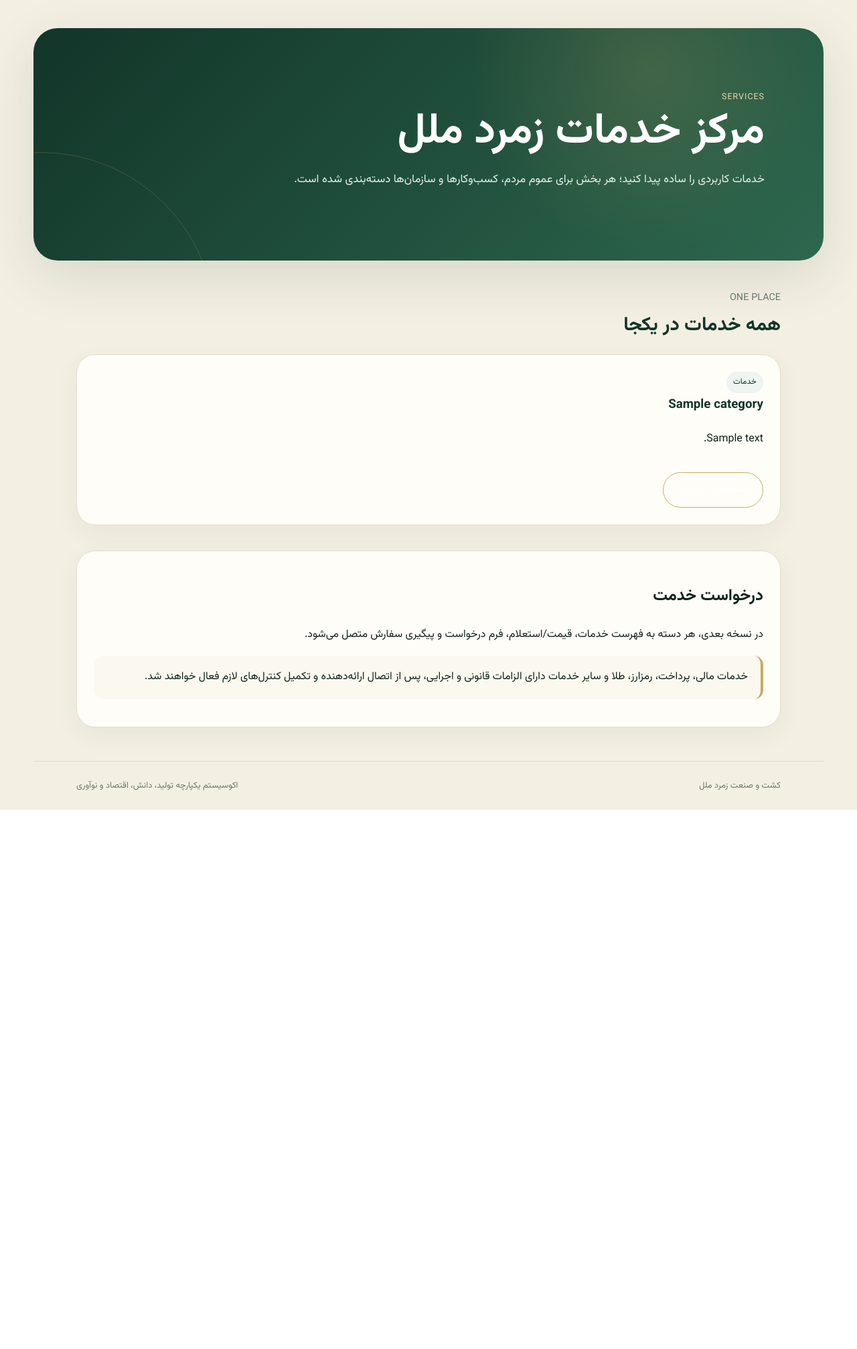
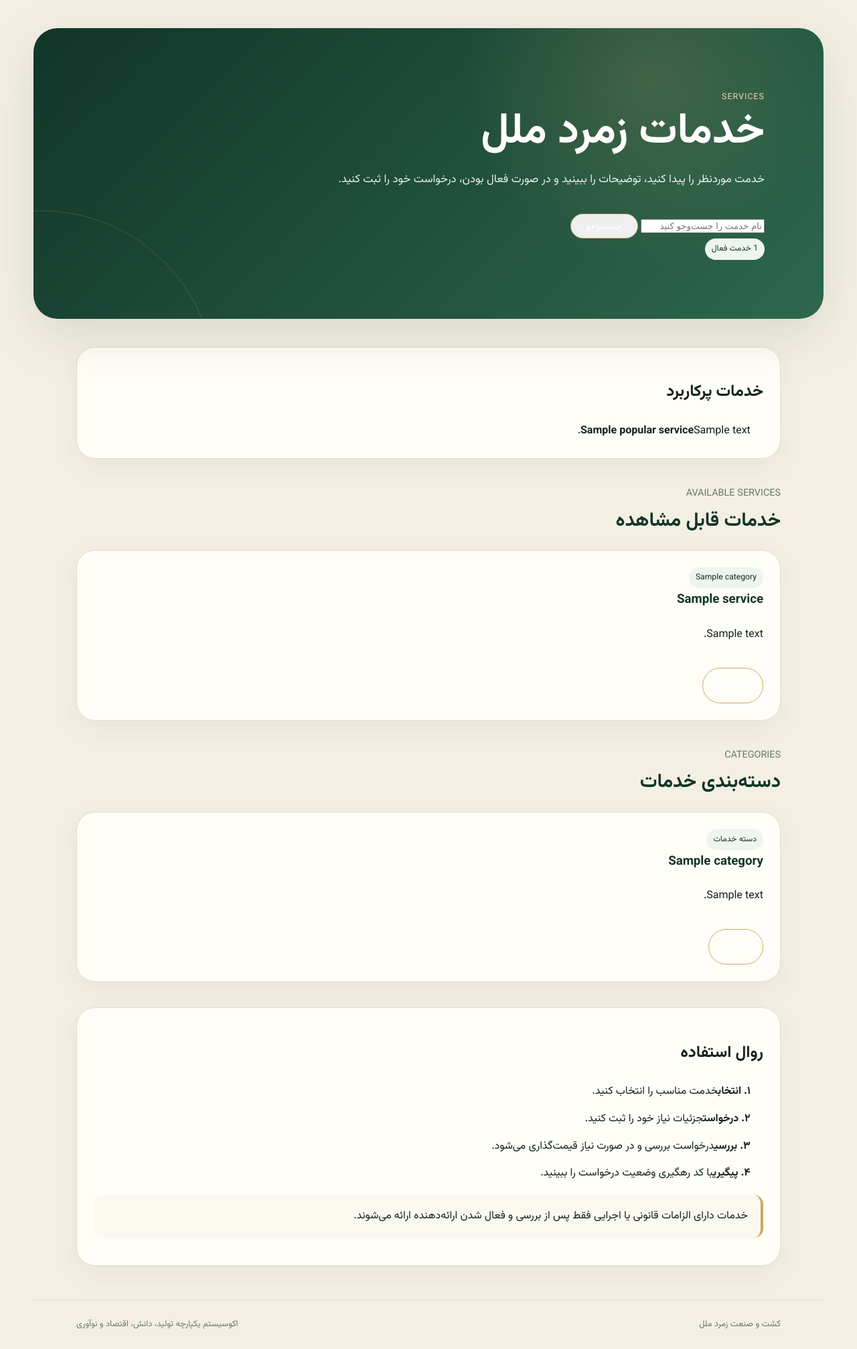
Before and after one commit to mojtabarozegar11-ship-it/zomorodmelal-codex, a Django app: template django_project/templates/services/index.html in a window 1280 px wide. Shown: the part 69-2083 px from the top of the page at 67% size. Before the commit the page ends 1278 px from the top, so only its background shows below. Run offline with Django 4.2, Linux system fonts and the light colour scheme; the template is opened without the code that fills it: most values are stand-ins (such as "Sample title", 1, 10 or a date in 2020).

Commit message:
Refine public services page

```diff
--- a/django_project/templates/services/index.html
+++ b/django_project/templates/services/index.html
@@ -1,29 +1,28 @@
 {% extends "base.html" %}
 {% block title %}خدمات | زمرد ملل{% endblock %}
+{% block meta_description %}مرکز خدمات زمرد ملل؛ خدمات عمومی و تخصصی برای مردم و کسب‌وکارها.{% endblock %}
 {% block content %}
 <section class="hero">
   <span class="eyebrow">SERVICES</span>
-  <h1>مرکز خدمات زمرد ملل</h1>
-  <p>خدمات کاربردی را ساده پیدا کنید؛ هر بخش برای عموم مردم، کسب‌وکارها و سازمان‌ها دسته‌بندی شده است.</p>
+  <h1>خدمات زمرد ملل</h1>
+  <p>خدمت موردنظر را پیدا کنید، توضیحات را ببینید و در صورت فعال بودن، درخواست خود را ثبت کنید.</p>
+  <form method="get" class="service-search" role="search">
+    <input type="search" name="q" value="{{ query }}" placeholder="نام خدمت را جست‌وجو کنید" aria-label="جست‌وجوی خدمت">
+    <button class="btn" type="submit">جست‌وجو</button>
+  </form>
+  <div class="hero-actions"><span class="pill">{{ service_count }} خدمت فعال</span></div>
 </section>
-<section class="section">
-  <div class="section-title"><div><p>ONE PLACE</p><h2>همه خدمات در یکجا</h2></div></div>
-  <div class="cards">
-    {% for name, description in categories %}
-    <article>
-      <span class="pill">خدمات</span>
-      <h3>{{ name }}</h3>
-      <p>{{ description }}</p>
-      <a class="btn" href="#request">مشاهده خدمات</a>
-    </article>
-    {% endfor %}
-  </div>
-</section>
-<section class="section" id="request">
-  <div class="panel">
-    <h2>درخواست خدمت</h2>
-    <p>در نسخه بعدی، هر دسته به فهرست خدمات، قیمت/استعلام، فرم درخواست و پیگیری سفارش متصل می‌شود.</p>
-    <p class="notice">خدمات مالی، پرداخت، رمزارز، طلا و سایر خدمات دارای الزامات قانونی و اجرایی، پس از اتصال ارائه‌دهنده و تکمیل کنترل‌های لازم فعال خواهند شد.</p>
-  </div>
-</section>
+<section class="section"><div class="panel"><h2>خدمات پرکاربرد</h2><div class="service-list">
+{% for name, description in popular_services %}<div class="service-item"><strong>{{ name }}</strong><span>{{ description }}</span></div>{% endfor %}
+</div></div></section>
+<section class="section"><div class="section-title"><div><p>AVAILABLE SERVICES</p><h2>خدمات قابل مشاهده</h2></div></div>
+<div class="cards">{% for service in services %}<article><span class="pill">{{ service.category.name }}</span><h3>{{ service.name }}</h3><p>{{ service.summary|default:service.description }}</p><a class="btn" href="{% url 'service-detail' service.slug %}">جزئیات</a></article>{% empty %}<article><h3>خدمتی پیدا نشد</h3><p>عبارت جست‌وجو را تغییر دهید یا دسته‌ها را ببینید.</p></article>{% endfor %}</div></section>
+<section class="section" id="categories"><div class="section-title"><div><p>CATEGORIES</p><h2>دسته‌بندی خدمات</h2></div></div>
+<div class="cards">{% for category in categories %}<article><span class="pill">دسته خدمات</span><h3>{{ category.name }}</h3><p>{{ category.description }}</p>{% with first_service=category.services.all|first %}{% if first_service %}<a class="btn" href="{% url 'service-detail' first_service.slug %}">شروع</a>{% else %}<span class="pill">به‌زودی</span>{% endif %}{% endwith %}</article>{% empty %}<article><h3>خدمات در حال آماده‌سازی است</h3><p>فهرست خدمات از پنل مدیریت قابل تکمیل است.</p></article>{% endfor %}</div></section>
+<section class="section"><div class="panel"><h2>روال استفاده</h2><div class="service-list">
+<div class="service-item"><strong>۱. انتخاب</strong><span>خدمت مناسب را انتخاب کنید.</span></div>
+<div class="service-item"><strong>۲. درخواست</strong><span>جزئیات نیاز خود را ثبت کنید.</span></div>
+<div class="service-item"><strong>۳. بررسی</strong><span>درخواست بررسی و در صورت نیاز قیمت‌گذاری می‌شود.</span></div>
+<div class="service-item"><strong>۴. پیگیری</strong><span>با کد رهگیری وضعیت درخواست را ببینید.</span></div>
+</div><p class="notice">خدمات دارای الزامات قانونی یا اجرایی فقط پس از بررسی و فعال شدن ارائه‌دهنده ارائه می‌شوند.</p></div></section>
 {% endblock %}
```
